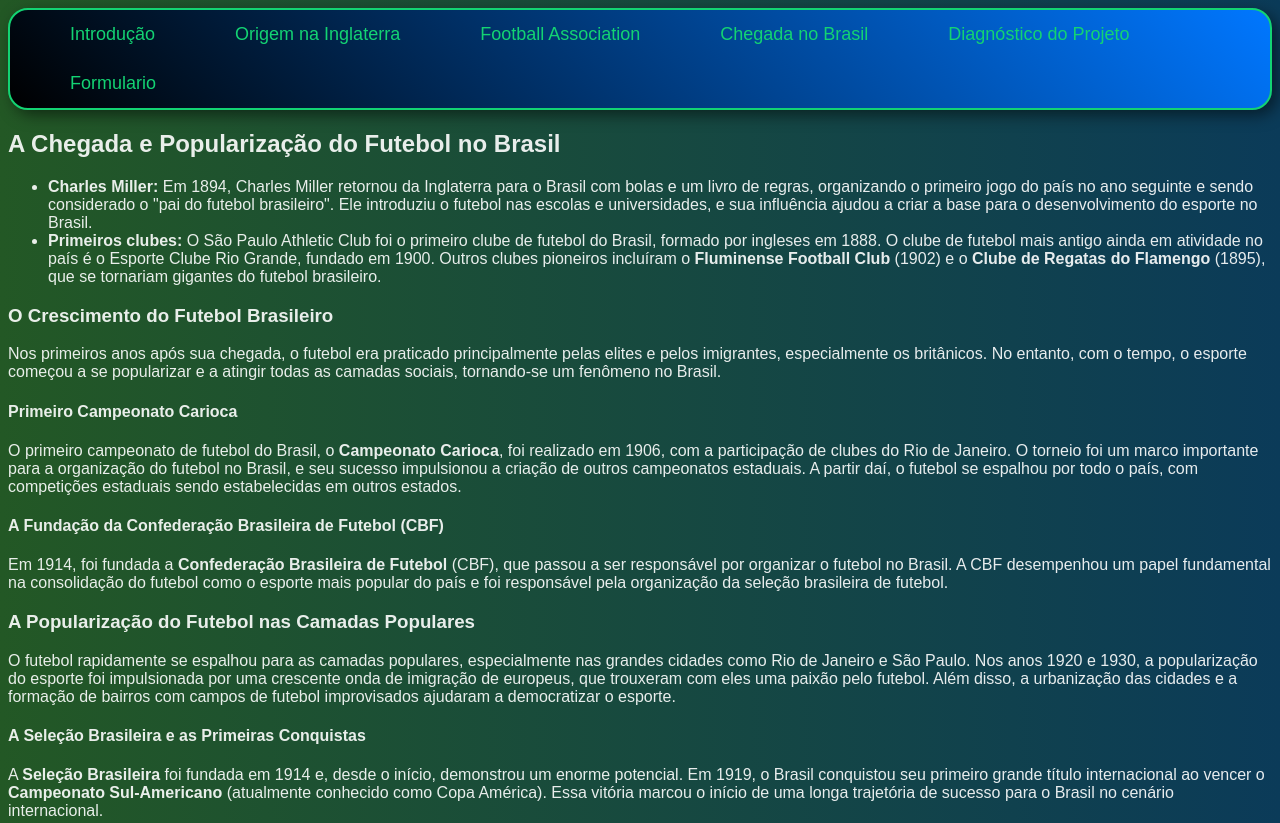
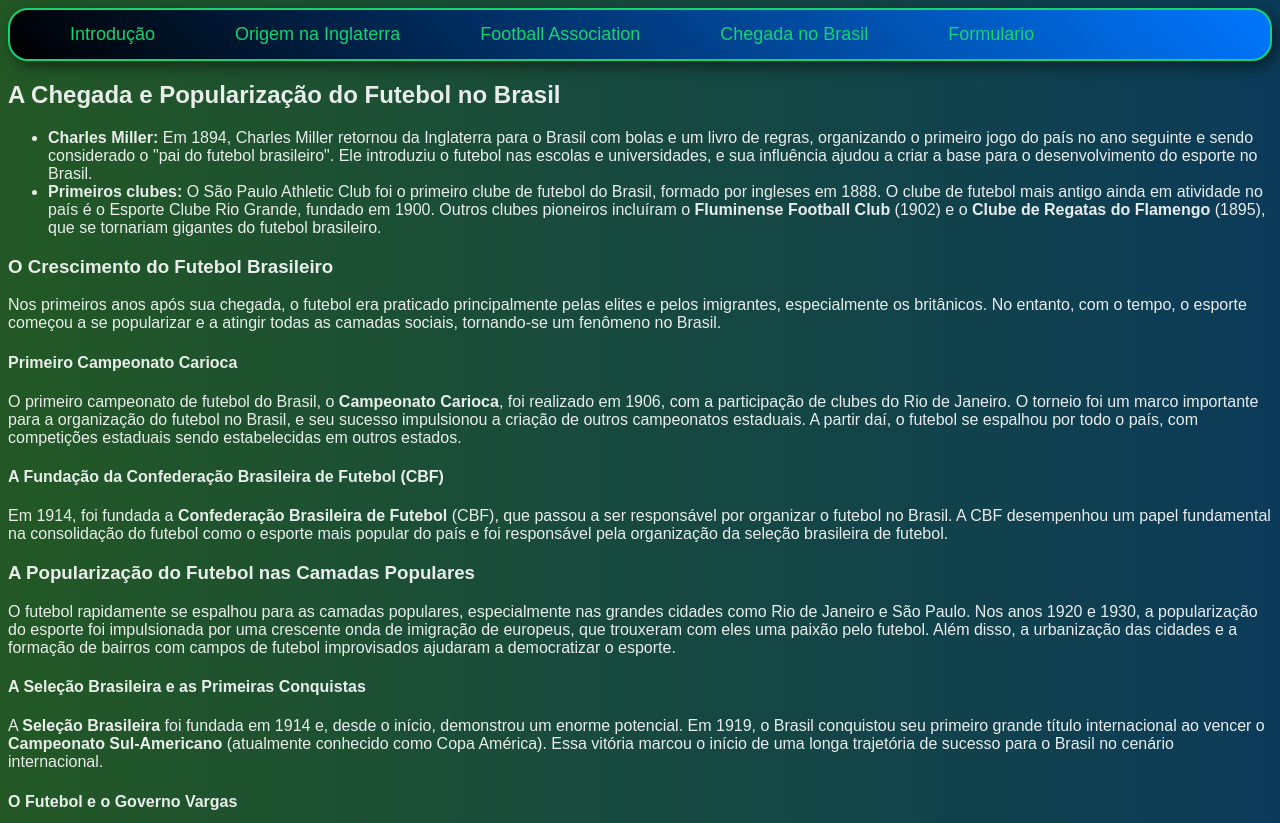
Before and after one commit to LucasOiveira/Fabrica-de-sites, a plain HTML site: page index4.html in a window 1280 px wide. Shown: the top 823 px of the page. Drawn offline with Linux system fonts and the light colour scheme.

Commit message:
sem diagnóstico

```diff
--- a/index4.html
+++ b/index4.html
@@ -12,7 +12,6 @@
         <a href="index2.html">Origem na Inglaterra</a>
         <a href="index3.html">Football Association</a>
         <a href="index4.html">Chegada no Brasil</a>
-        <a href="index5.html">Diagnóstico do Projeto</a>
         <a href="index.html">Formulario</a>
     </div>
 
```
